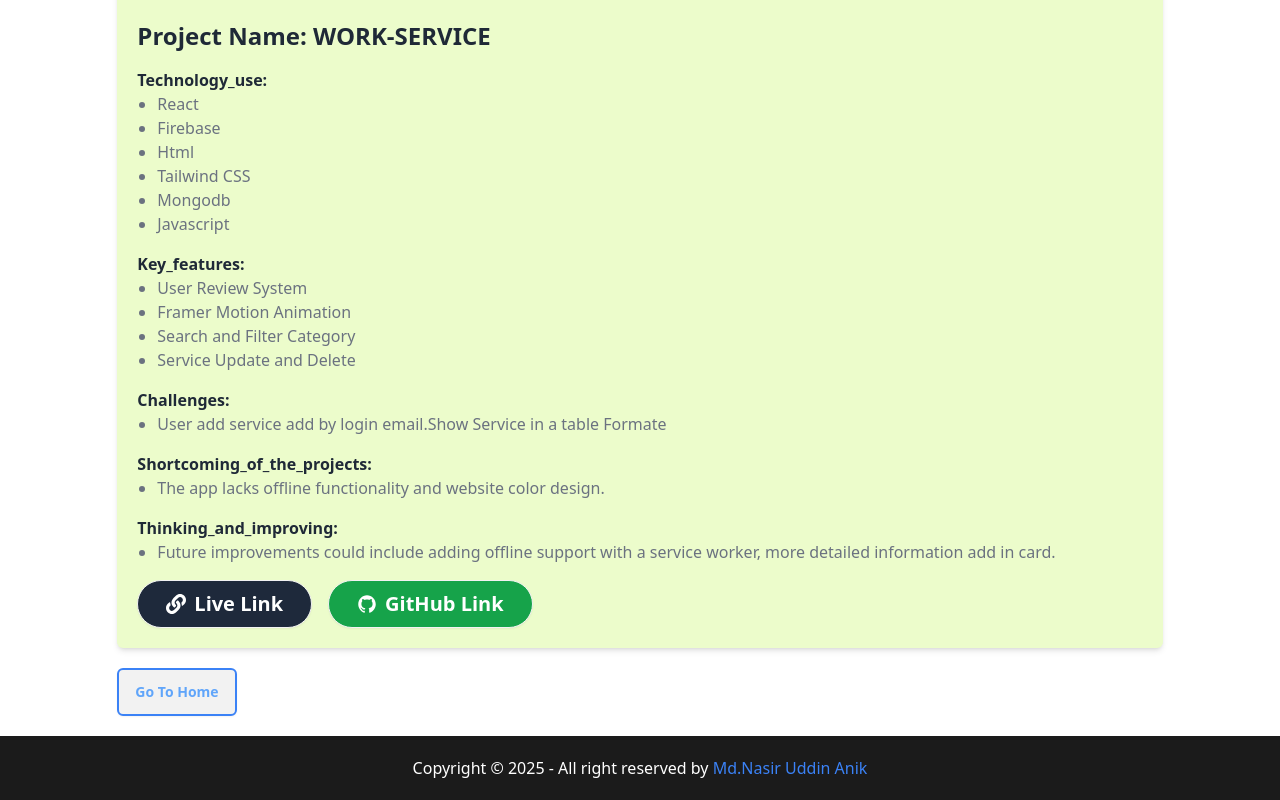
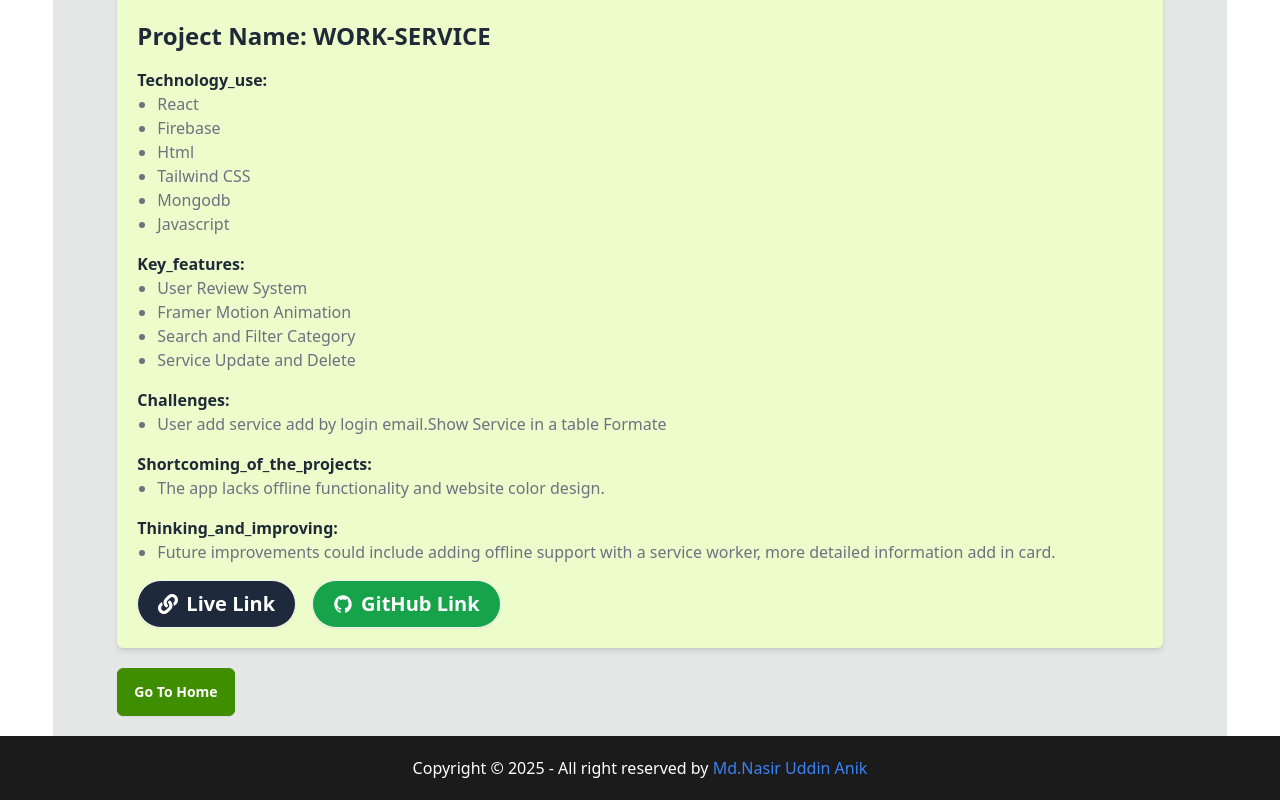
Before and after one commit to mdnasiruddin78/portfolio-again-work, a React (Vite) app: page /projectDetail/1 in a window 1280 px wide. Shown: the part 364-1164 px from the top of the page. Built offline with nearby package versions, Linux system fonts and the light colour scheme.

Commit message:
link tab add

```diff
--- a/src/Pages/DetailsPage.jsx
+++ b/src/Pages/DetailsPage.jsx
@@ -11,7 +11,7 @@ const DetailsPage = () => {
     const { image, name, live_link, github_link, technology_use, key_features, challenges, shortcoming_of_the_projects, thinking_and_improving } = details
 
     return (
-        <div className="w-11/12 mx-auto lg:px-16">
+        <div className="w-11/12 mx-auto lg:px-16 bg-base-300">
             <div className="card group bg-lime-100 rounded-md shadow-md">
                 <div className="">
                     <img
@@ -35,13 +35,13 @@ const DetailsPage = () => {
                     <p><span className="font-bold">Shortcoming_of_the_projects:</span> <ul className="text-gray-500 ml-5"><li className="list-disc">{shortcoming_of_the_projects}</li></ul></p>
                     <p><span className="font-bold">Thinking_and_improving:</span> <ul className="text-gray-500 ml-5"><li className="list-disc">{thinking_and_improving}</li></ul></p>
                     <div className="space-x-4">
-                        <a href={live_link}><button className='btn px-7 rounded-full bg-slate-800 text-xl text-white'><FaLink />Live Link</button></a>
-                        <a href={github_link}><button className='btn px-7 rounded-full bg-green-600 text-xl text-white'><IoLogoGithub />
-                        GitHub Link</button></a>
+                        <a href={live_link} target="_blank"><button className='btn px-5 rounded-full bg-slate-800 text-xl text-white'><FaLink />Live Link</button></a>
+                        <a href={github_link} target="_blank"><button className='btn px-5 rounded-full bg-green-600 text-xl text-white'><IoLogoGithub />
+                            GitHub Link</button></a>
                     </div>
                 </div>
             </div>
-            <Link to={'/'} className='btn mt-5 mb-5 rounded-md border-2 border-blue-500 text-blue-400 hover:bg-blue-500 hover:text-white hover:border-blue-500'>Go To Home</Link>
+            <Link to={'/'} className='btn mt-5 mb-5 rounded-md border-[#3F8E00] bg-[#3F8E00] stroke-[#62BA1B] text-white'>Go To Home</Link>
         </div>
     );
 };
```
